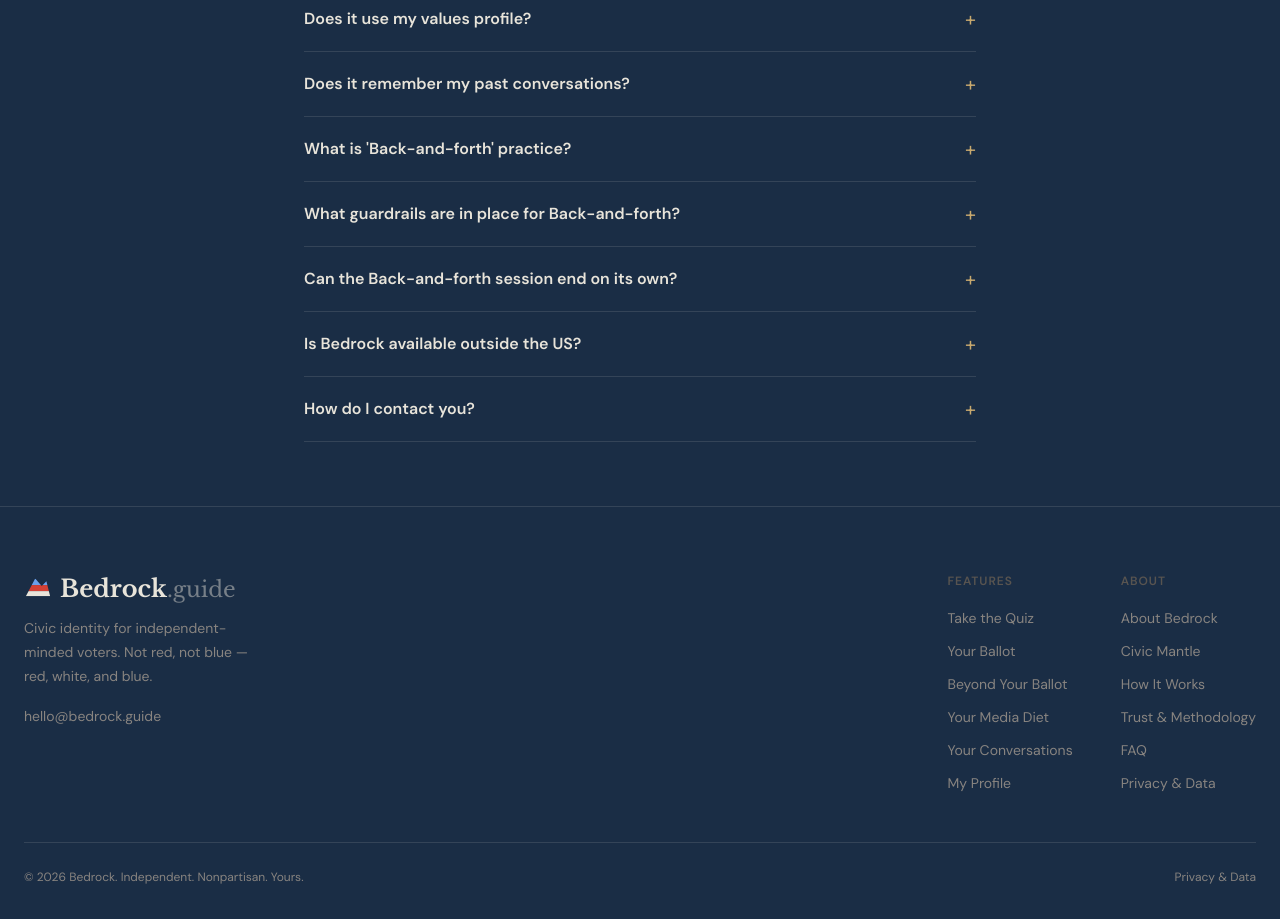
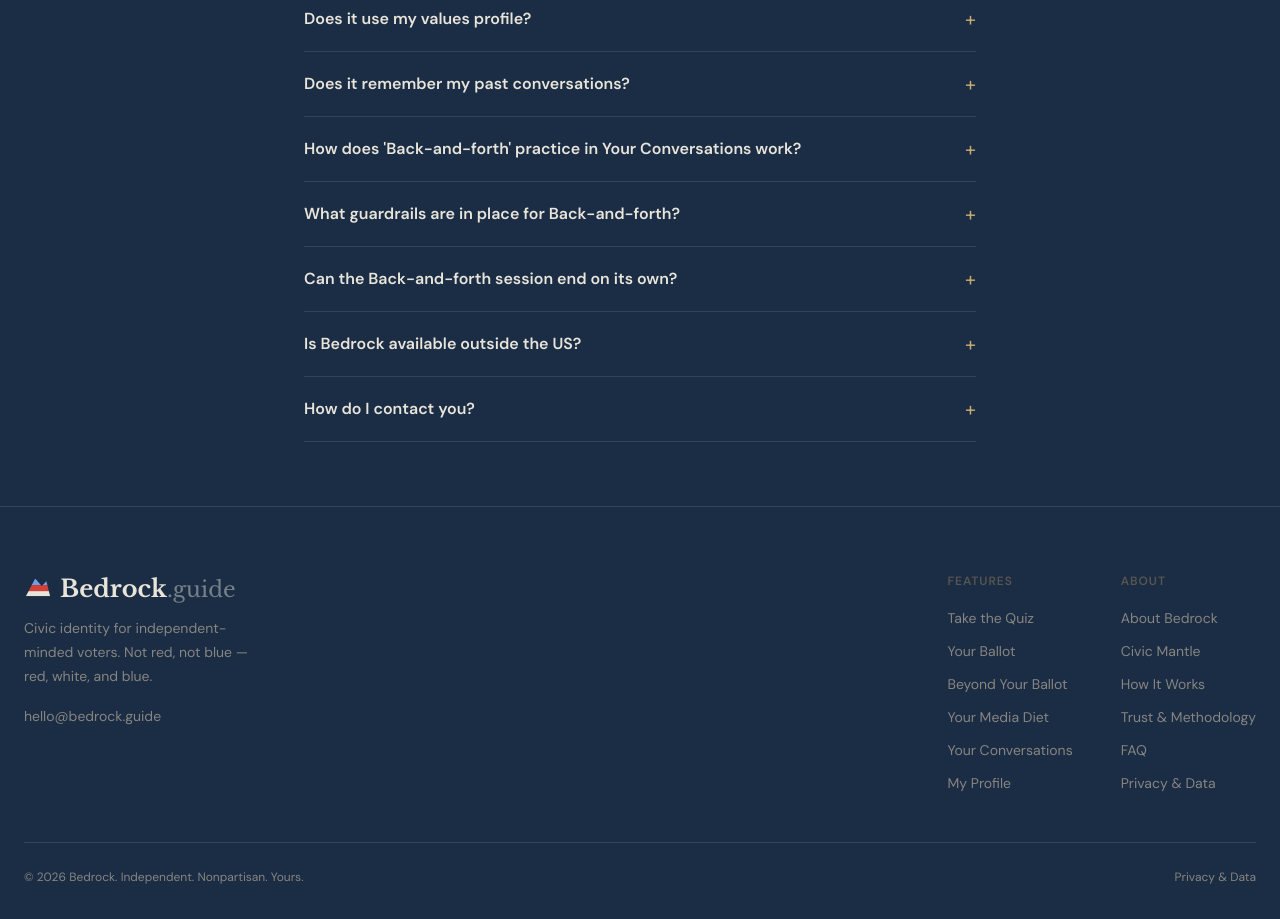
Before and after one commit to mattb2518/bedrock, a Next.js app: page /faq in a window 1280 px wide. Shown: the part 1120-2039 px from the top of the page. Built offline with nearby package versions, Linux system fonts and the light colour scheme; no server answers.

Commit message:
FAQ: expand Back-and-forth question to name the Conversations tab

```diff
--- a/src/app/faq/page.tsx
+++ b/src/app/faq/page.tsx
@@ -59,7 +59,7 @@ const faqs = [
     a: "No. Each conversation starts clean — no history, no memory of what you discussed before. This is intentional. You're not being tracked, and what you explored last time doesn't follow you into the next session. Saved history is something we may offer later as an opt-in feature. Right now, it doesn't exist.",
   },
   {
-    q: "What is 'Back-and-forth' practice?",
+    q: "How does 'Back-and-forth' practice in Your Conversations work?",
     a: "Back-and-forth is an experimental mode where Claude plays the other person in your practice conversation — a real human being who holds those views, not a caricature or a pushover. You get the actual back-and-forth experience: real responses, real pushback, real practice. It's marked Beta because it's newer and more complex than the Openers and Responses modes — it works best when you come in with a clear setup and realistic expectations.",
   },
   {
```
